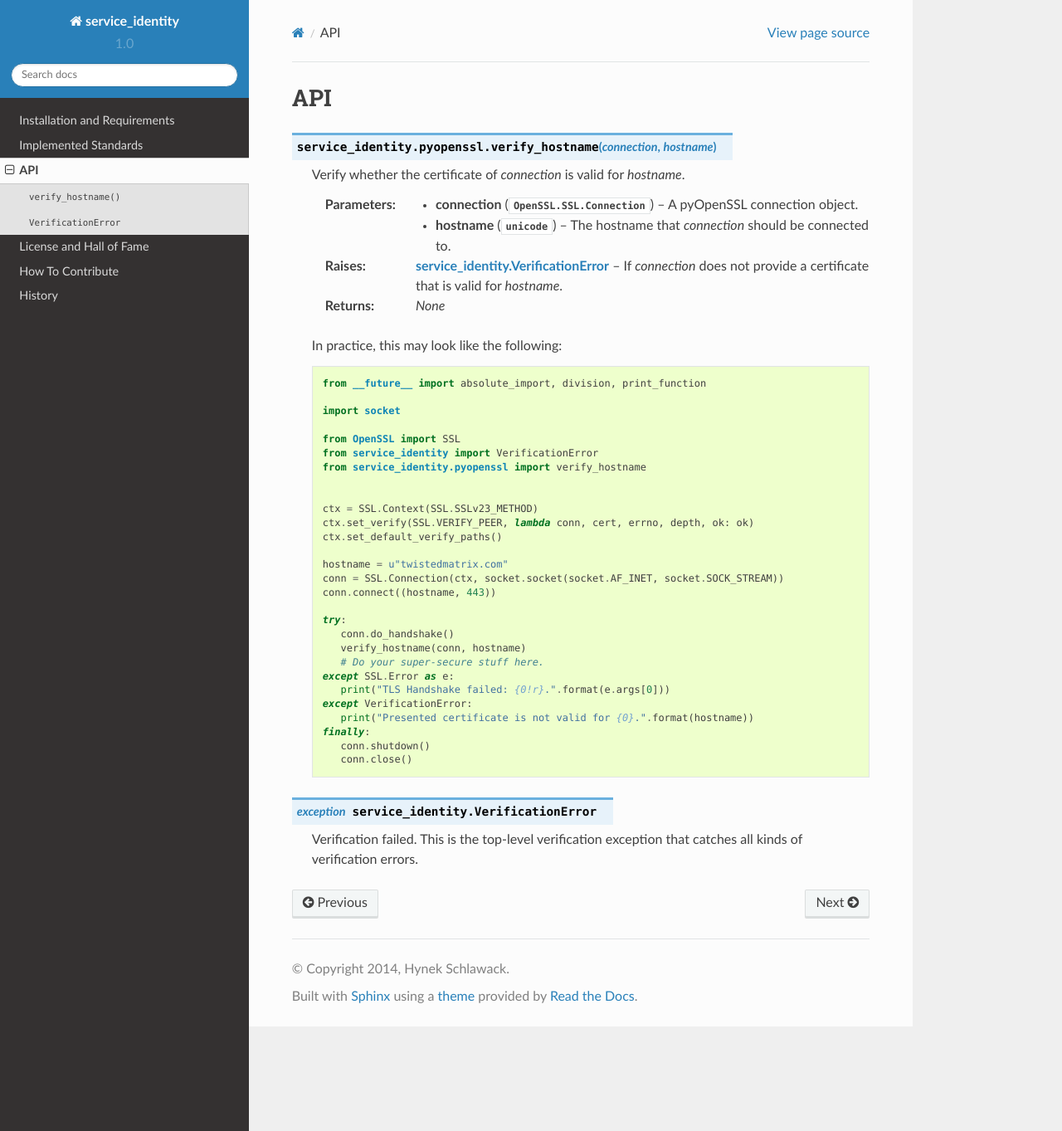
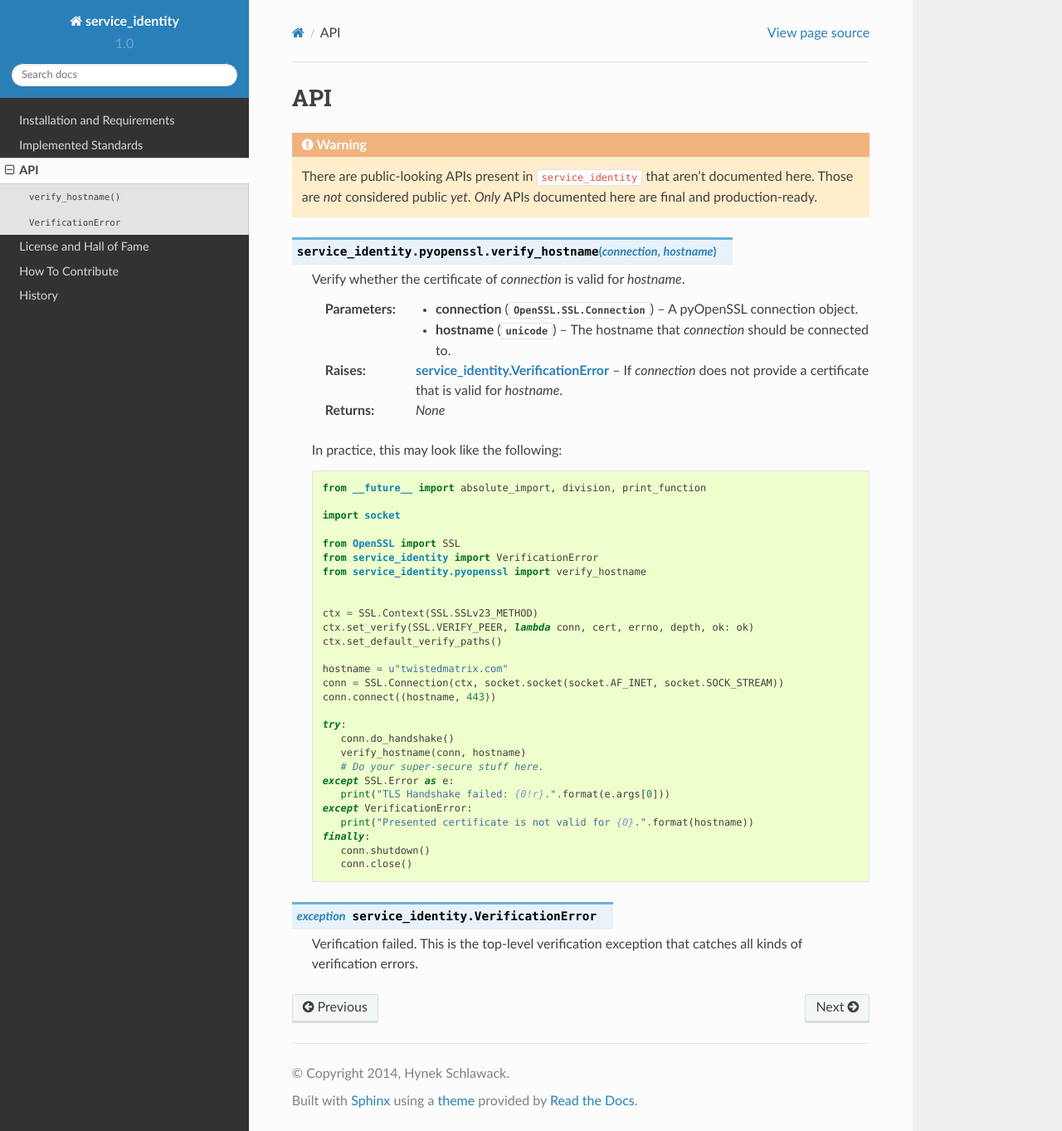
Before and after one commit to pyca/service-identity, a Sphinx documentation site: the page built from docs/api.rst, in a window 1280 px wide and 1363 px high. Shown: the whole window at 83% size. Built offline with Sphinx 7.4.7 and the Read the Docs theme 2.0.0, drawn with Linux system fonts in a browser that asks for light colours.

```diff
--- a/docs/api.rst
+++ b/docs/api.rst
@@ -1,6 +1,13 @@
 ===
 API
 ===
+
+.. warning::
+
+   There are public-looking APIs present in ``service_identity`` that aren't documented here.
+   Those are *not* considered public *yet*.
+   *Only* APIs documented here are final and production-ready.
+
 
 .. currentmodule:: service_identity.pyopenssl
 
```
Also changed, not shown: 1 other file.
